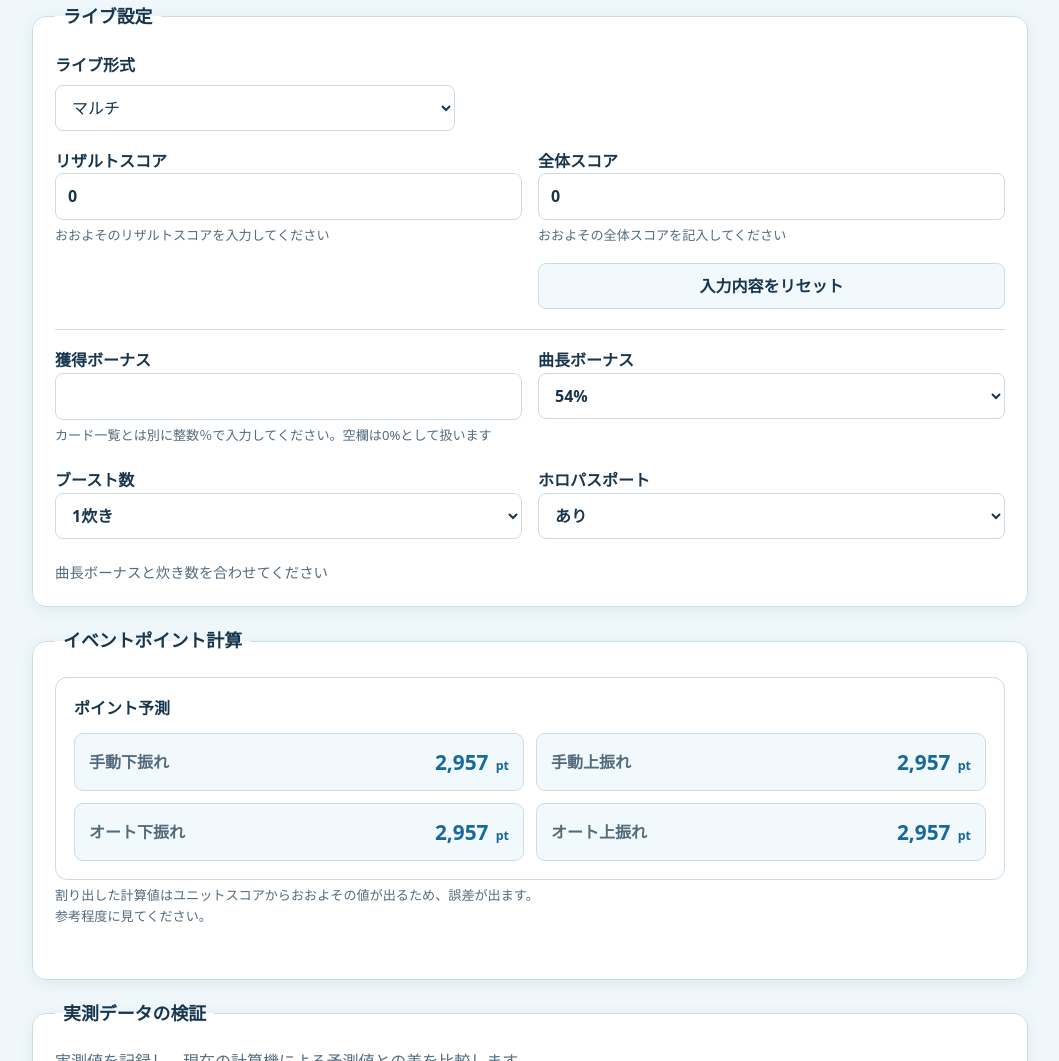
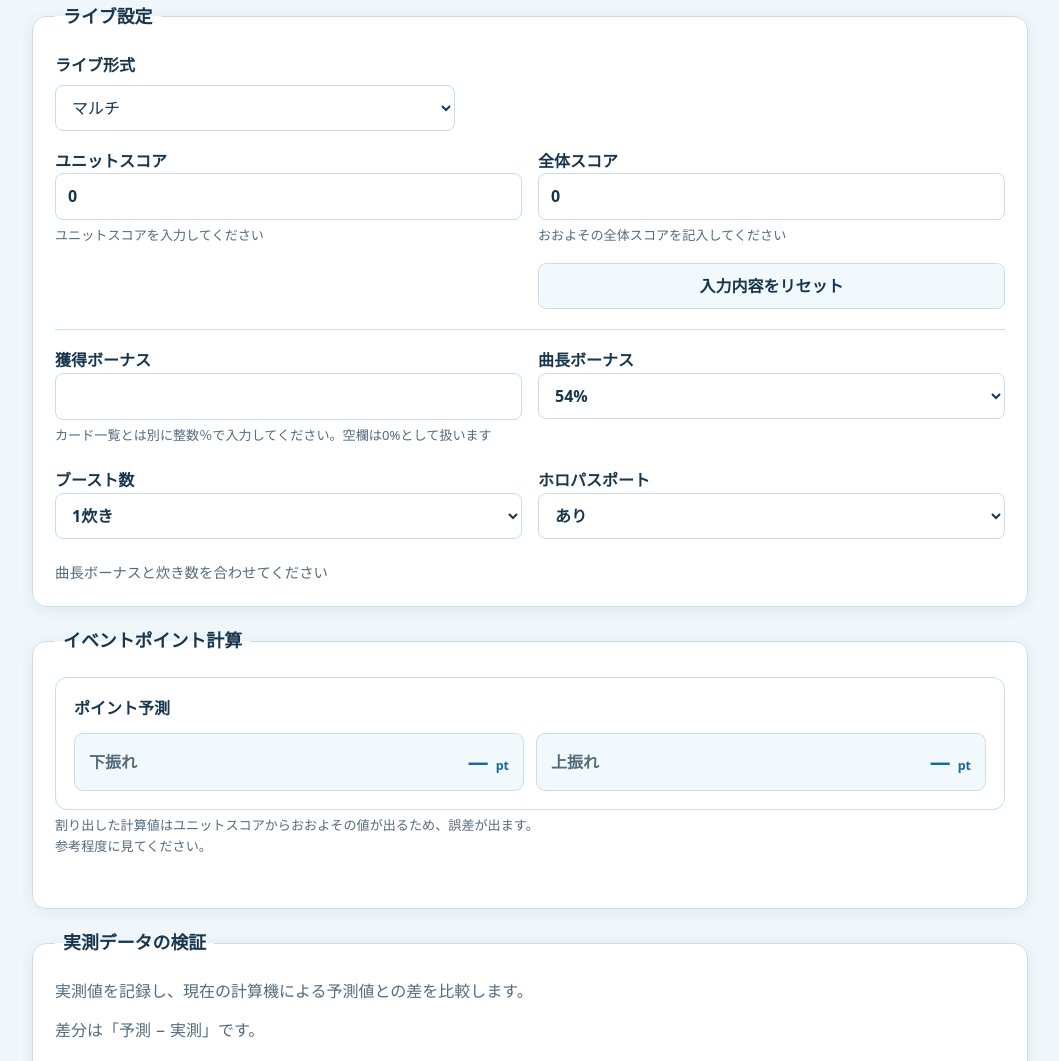
Before and after one commit to 21noname-lab/hololive-dreams-calculator, a plain HTML site: page index.html in a window 1280 px wide. Shown: the part 1269-2330 px from the top of the page, without its empty margins (110-1169 px from the left). Drawn offline with Linux system fonts and the light colour scheme.

Commit message:
Show two unit-score prediction ranges

```diff
--- a/index.html
+++ b/index.html
@@ -65,9 +65,9 @@
 
       <div class="score-settings-group">
         <label for="unit-score">
-          リザルトスコア
+          ユニットスコア
           <input id="unit-score" type="text" inputmode="numeric" pattern="[0-9]*" value="0" autocomplete="off">
-          <span class="field-help">おおよそのリザルトスコアを入力してください</span>
+          <span class="field-help">ユニットスコアを入力してください</span>
         </label>
         <div id="multi-score-field" class="multi-score-group" hidden>
           <label for="multi-score">
@@ -118,20 +118,12 @@
         <h3>ポイント予測</h3>
         <div class="range-results-grid">
           <div class="range-result">
-            <span>手動下振れ</span>
-            <strong><output id="manual-low-result">—</output><small> pt</small></strong>
+            <span>下振れ</span>
+            <strong><output id="low-result">—</output><small> pt</small></strong>
           </div>
           <div class="range-result">
-            <span>手動上振れ</span>
-            <strong><output id="manual-high-result">—</output><small> pt</small></strong>
-          </div>
-          <div class="range-result">
-            <span>オート下振れ</span>
-            <strong><output id="auto-low-result">—</output><small> pt</small></strong>
-          </div>
-          <div class="range-result">
-            <span>オート上振れ</span>
-            <strong><output id="auto-high-result">—</output><small> pt</small></strong>
+            <span>上振れ</span>
+            <strong><output id="high-result">—</output><small> pt</small></strong>
           </div>
         </div>
       </div>
```
